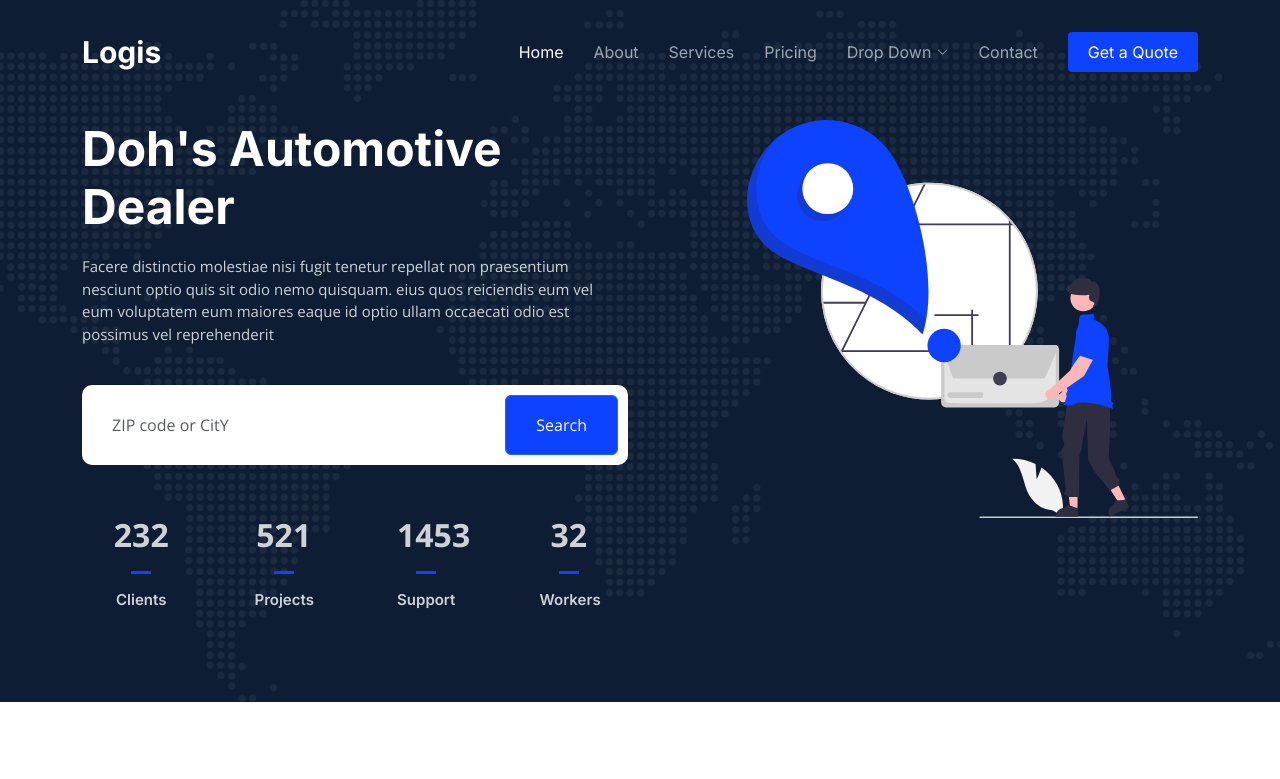
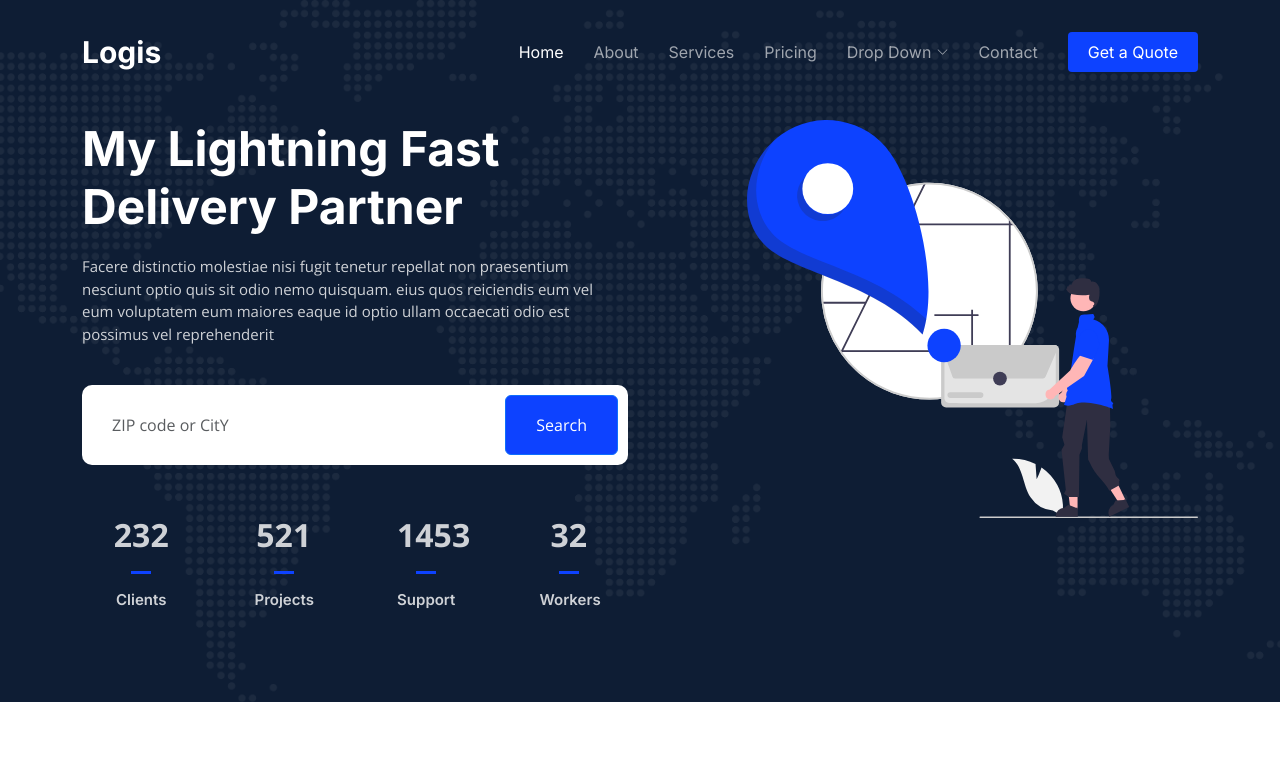
Before and after one commit to kmdoh/aws-devopspipeline, a plain HTML site: page index.html in a window 1280 px wide. Shown: the top 779 px of the page. Drawn offline with nearby package versions, Linux system fonts and the light colour scheme.

Commit message:
new change

```diff
--- a/index.html
+++ b/index.html
@@ -89,7 +89,7 @@
     <div class="container">
       <div class="row gy-4 d-flex justify-content-between">
         <div class="col-lg-6 order-2 order-lg-1 d-flex flex-column justify-content-center">
-          <h2 data-aos="fade-up">Doh's Automotive Dealer</h2>
+          <h2 data-aos="fade-up">My Lightning Fast Delivery Partner</h2>
           <p data-aos="fade-up" data-aos-delay="100">Facere distinctio molestiae nisi fugit tenetur repellat non praesentium nesciunt optio quis sit odio nemo quisquam. eius quos reiciendis eum vel eum voluptatem eum maiores eaque id optio ullam occaecati odio est possimus vel reprehenderit</p>
 
           <form action="#" class="form-search d-flex align-items-stretch mb-3" data-aos="fade-up" data-aos-delay="200">
```
